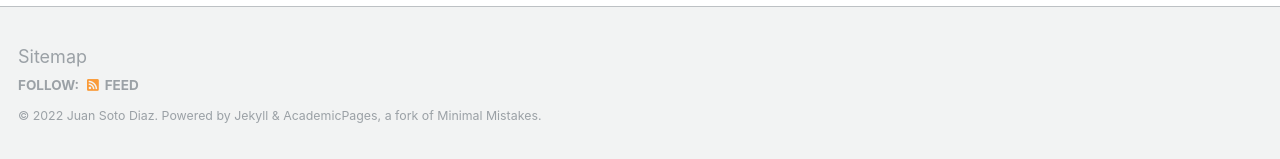
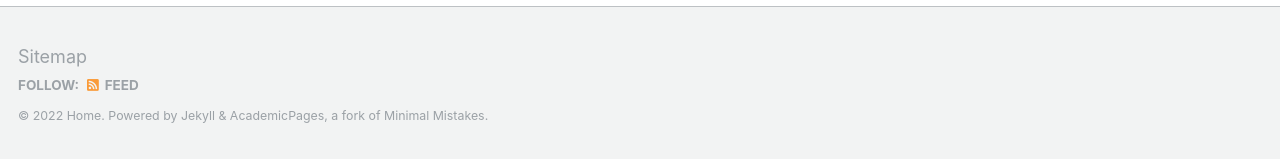
Before and after one commit to pedrofierroz87/pedrofierroz87.github.io, a Jekyll site: the page built from _pages/about.md, in a window 1280 px wide and 900 px high, scrolled down 2463 px. Shown: the part 738-897 px from the top of the window. Built offline with Jekyll 4.4.1, drawn with Linux system fonts in a browser that asks for light colours; some web fonts are replaced.

Commit message:
Update _config.yml

```diff
--- a/_config.yml
+++ b/_config.yml
@@ -7,7 +7,7 @@
 
 # Site Settings
 locale                   : "en-US"
-title                    : "Juan Soto Diaz"
+title                    : "Home"
 title_separator          : "-"
 name                     : &name ""
 description              : &description ""
```
